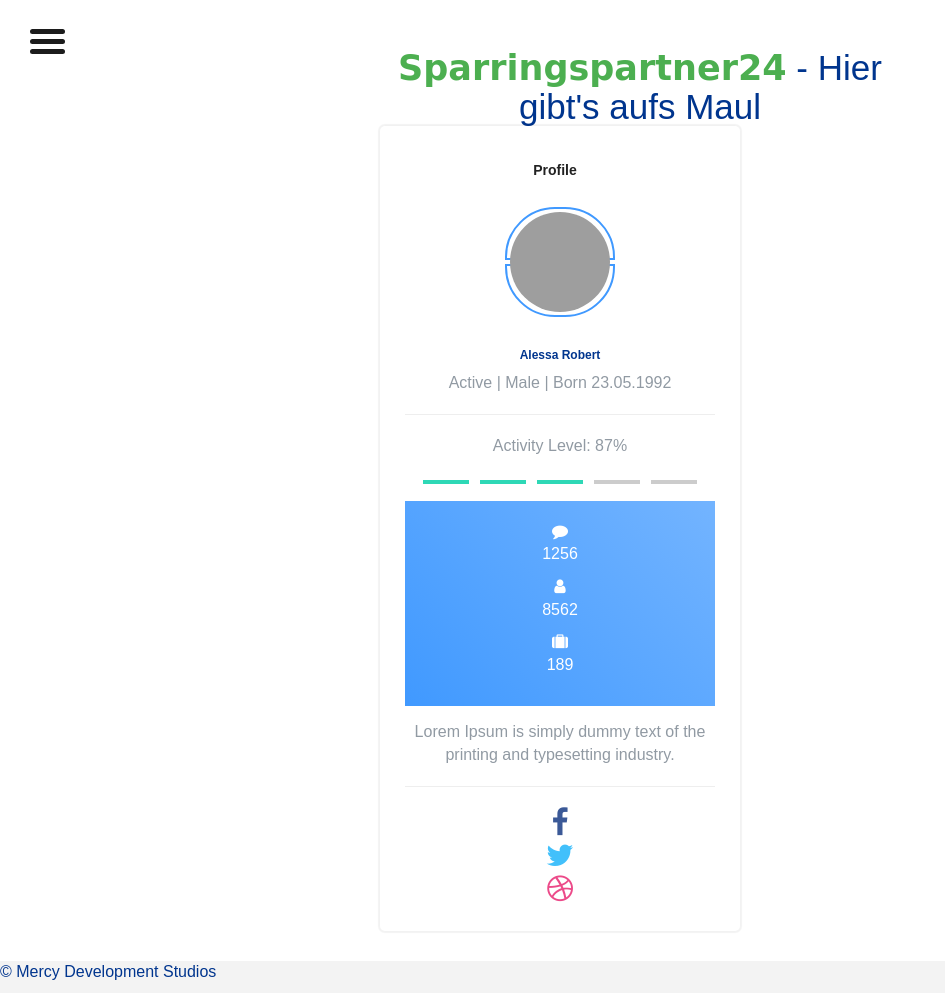
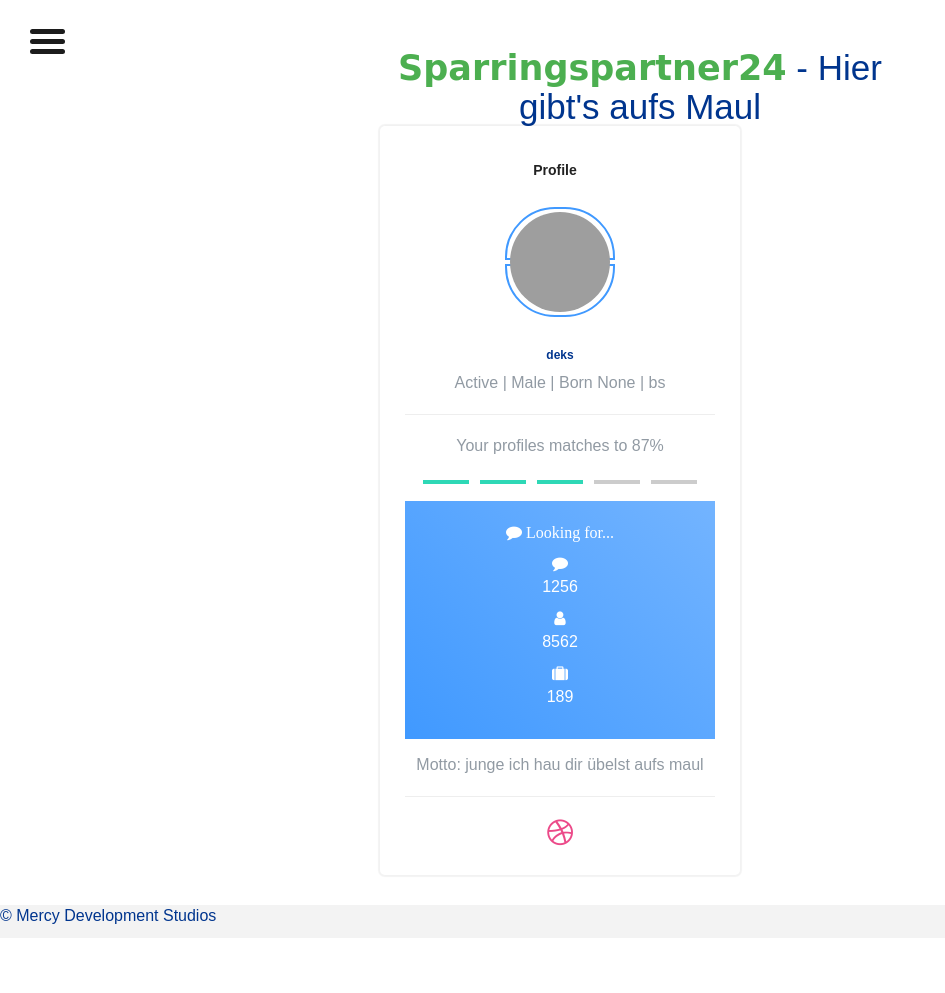
Before and after one commit to codingmercy1993/SparringsPartner24, a Django app: page /SparringsPartner24/fighter_profile/7/ in a window 1280 px wide. Shown: the part 21-1014 px from the top of the page, without its empty margins (0-945 px from the left). After the commit the page ends 945 px from the top, so only its background shows below. Run offline with Django 3.2, Linux system fonts and the light colour scheme; a user stored in the database is signed in; data comes from the database, SQL or seed files in the repository; both versions use the stored data as it was after the commit; some libraries are stand-ins or nearby versions; grey boxes are pictures that could not be loaded.

Commit message:
new profile lay outs

```diff
--- a/djangoexample/SparringsPartner24/templates/SparringsPartner24/fighter_profile_new.html
+++ b/djangoexample/SparringsPartner24/templates/SparringsPartner24/fighter_profile_new.html
@@ -24,10 +24,10 @@
                     <div class="user-image">
                         <img src="https://bootdey.com/img/Content/avatar/avatar7.png" class="img-radius" alt="User-Profile-Image">
                     </div>
-                    <h6 class="f-w-600 m-t-25 m-b-10">Alessa Robert</h6>
-                    <p class="text-muted">Active | Male | Born 23.05.1992</p>
+                    <h6 class="f-w-600 m-t-25 m-b-10">{{ profile.userprofile.username }}</h6>
+                    <p class="text-muted">Active | Male | Born {{ profile.birthday }} | {{ profile.location }} </p>
                     <hr>
-                    <p class="text-muted m-t-15">Activity Level: 87%</p>
+                    <p class="text-muted m-t-15">Your profiles matches to 87%</p>
                     <ul class="list-unstyled activity-leval">
                         <li class="active"></li>
                         <li class="active"></li>
@@ -36,6 +36,7 @@
                         <li></li>
                     </ul>
                     <div class="bg-c-blue counter-block m-t-10 p-20">
+                        <p class="fa fa-comment"> Looking for...</p>
                         <div class="row">
                             <div class="col-4">
                                 <i class="fa fa-comment"></i>
@@ -51,11 +52,9 @@
                             </div>
                         </div>
                     </div>
-                    <p class="m-t-15 text-muted">Lorem Ipsum is simply dummy text of the printing and typesetting industry.</p>
+                    <p class="m-t-15 text-muted">Motto: {{ profile.description }}</p>
                     <hr>
                     <div class="row justify-content-center user-social-link">
-                        <div class="col-auto"><a href="#!"><i class="fa fa-facebook text-facebook"></i></a></div>
-                        <div class="col-auto"><a href="#!"><i class="fa fa-twitter text-twitter"></i></a></div>
                         <div class="col-auto"><a href="#!"><i class="fa fa-dribbble text-dribbble"></i></a></div>
                     </div>
                 </div>
```
Also changed, not shown: djangoexample/db.sqlite3.
